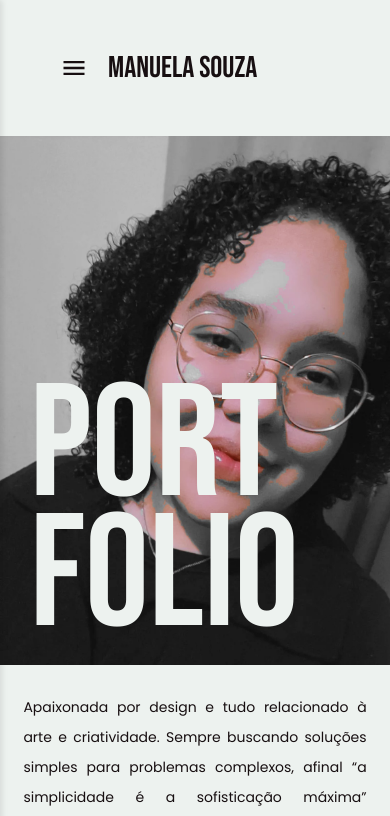
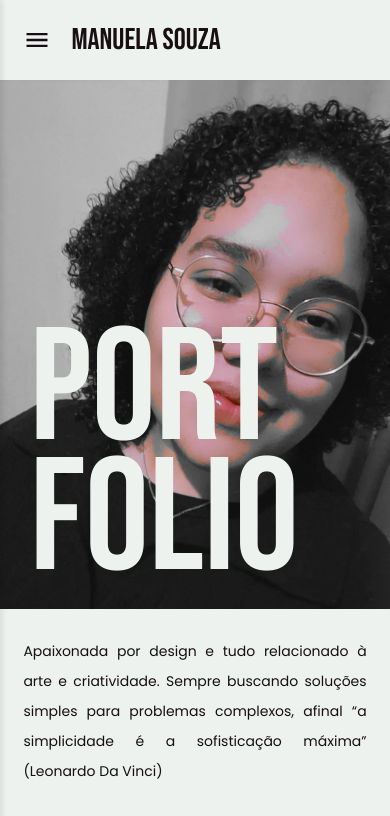
Before and after one commit to rochamanuela/my-portfolio, a React (Vite) app: page / in a window 390 px wide. Shown: the top 816 px of the page. Built offline with nearby package versions, Linux system fonts and the light colour scheme.

Commit message:
style: continued responsiveness

```diff
--- a/src/components/Navbar/style.css
+++ b/src/components/Navbar/style.css
@@ -108,3 +108,22 @@
         margin-bottom: 40px;
     }
 }
+
+@media screen and (max-width: 420px) {
+    /* .header {
+        padding: 0;
+    }
+
+    .header .header-child img {
+        border-radius: 0;
+    }
+
+    .header p.introduction {
+        margin-right: 6%;
+        padding-left: 6%;
+    } */
+
+    .navbar {
+        padding: 22px 6%;
+    }
+}
```
